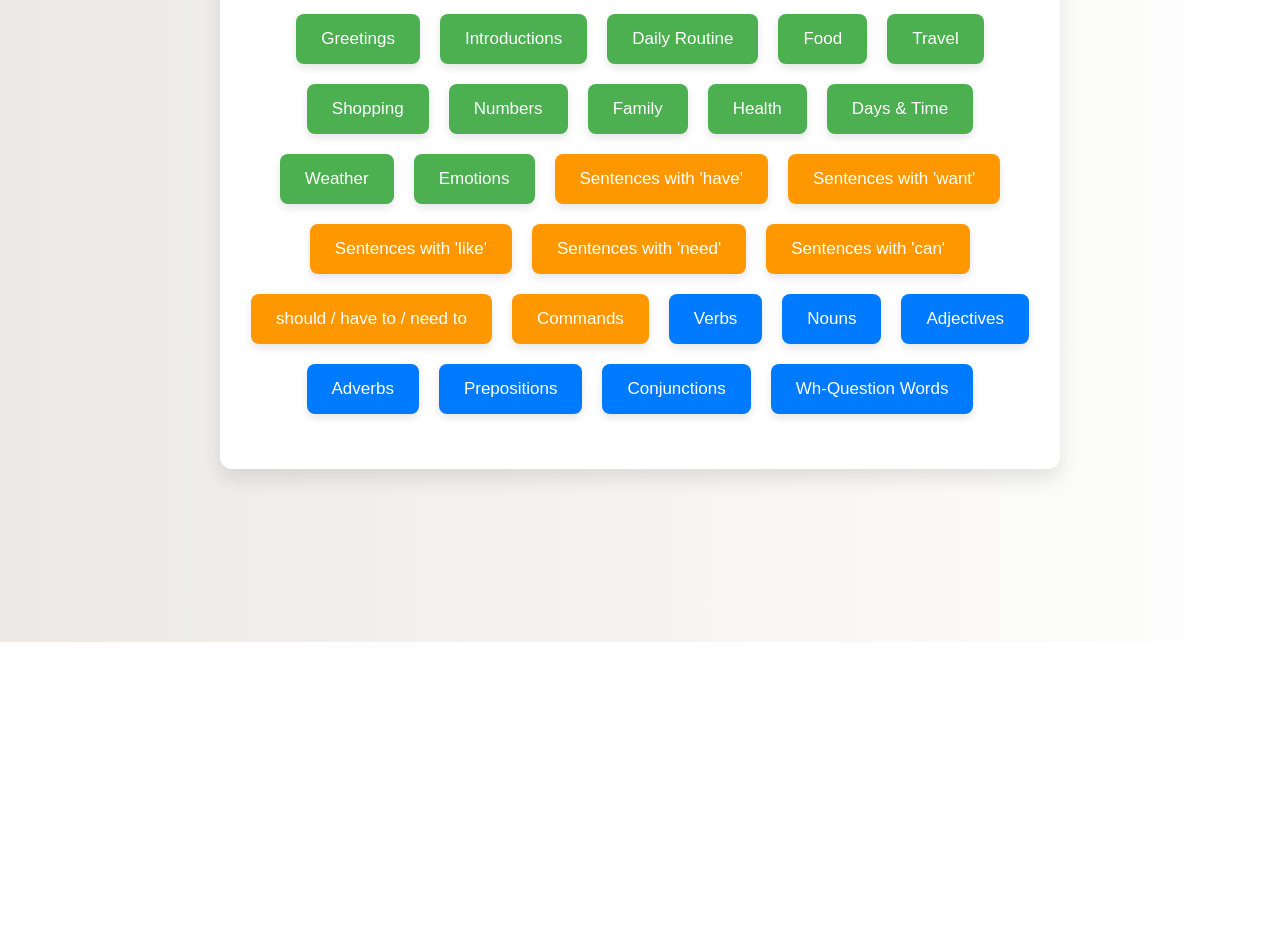
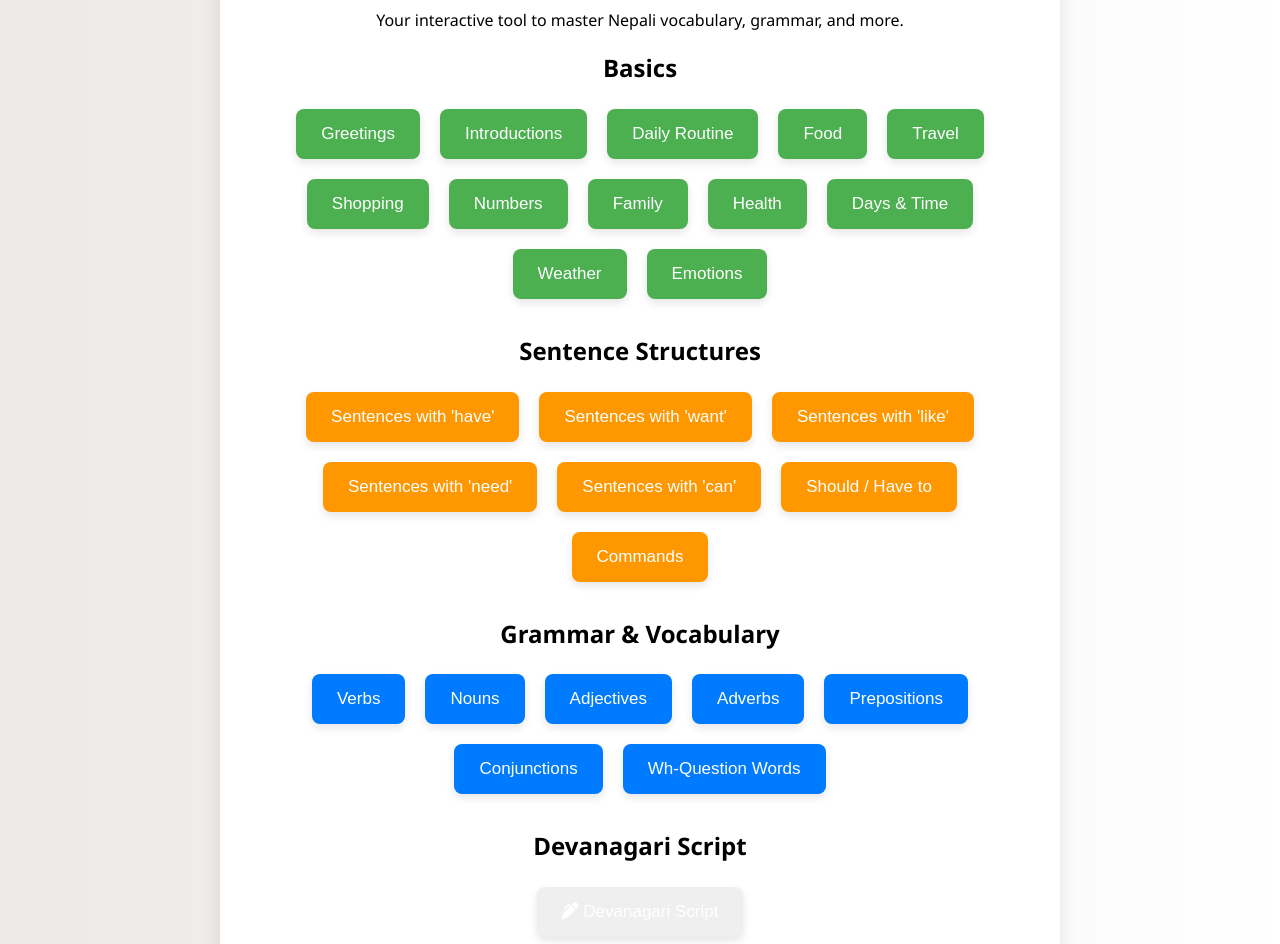
Before and after one commit to sagartamang03/eng-nepali-flashcards, a plain HTML site: page index.html in a window 1280 px wide. Shown: the part 158-1102 px from the top of the page. Before the commit the page ends 800 px from the top, so only its background shows below. Drawn offline with Linux system fonts and the light colour scheme.

Commit message:
Update index.html

```diff
--- a/index.html
+++ b/index.html
@@ -1,54 +1,75 @@
 <!DOCTYPE html>
 <html lang="en">
 <head>
-  <meta charset="UTF-8">
-  <meta name="viewport" content="width=device-width, initial-scale=1.0">
-  <title>Nepali Language Flashcards</title>
-  <link rel="stylesheet" href="style.css">
+  <meta charset="UTF-8" />
+  <meta name="viewport" content="width=device-width, initial-scale=1.0" />
+  <title>Nepali Flashcards</title>
+  <link rel="stylesheet" href="style.css" />
+  <link href="https://fonts.googleapis.com/css2?family=Poppins:wght@400;600;700&display=swap" rel="stylesheet" />
+  <link rel="stylesheet" href="https://cdnjs.cloudflare.com/ajax/libs/font-awesome/6.0.0-beta3/css/all.min.css" />
 </head>
 <body>
+  <div class="container">
+    <header>
+      <h1>Nepali Language Flashcards</h1>
+      <p class="subtitle">Your interactive tool to master Nepali vocabulary, grammar, and more.</p>
+    </header>
 
-  <div class="container">
-    <h1>Nepali Language Flashcards</h1>
+    <div id="topic-selection">
+      <div class="topic-section">
+        <h2 class="topic-title">Basics</h2>
+        <div class="topics">
+          <button class="topic-button basic-topic" onclick="showTopic('greetings')">Greetings</button>
+          <button class="topic-button basic-topic" onclick="showTopic('introductions')">Introductions</button>
+          <button class="topic-button basic-topic" onclick="showTopic('routine')">Daily Routine</button>
+          <button class="topic-button basic-topic" onclick="showTopic('food')">Food</button>
+          <button class="topic-button basic-topic" onclick="showTopic('travel')">Travel</button>
+          <button class="topic-button basic-topic" onclick="showTopic('shopping')">Shopping</button>
+          <button class="topic-button basic-topic" onclick="showTopic('numbers')">Numbers</button>
+          <button class="topic-button basic-topic" onclick="showTopic('family')">Family</button>
+          <button class="topic-button basic-topic" onclick="showTopic('health')">Health</button>
+          <button class="topic-button basic-topic" onclick="showTopic('daysAndTime')">Days & Time</button>
+          <button class="topic-button basic-topic" onclick="showTopic('weather')">Weather</button>
+          <button class="topic-button basic-topic" onclick="showTopic('emotions')">Emotions</button>
+        </div>
+      </div>
 
-    <div id="topic-selection" class="topics">
-        <button class="basic-topic" onclick="showTopic('greetings')">Greetings</button>
-        <button class="basic-topic" onclick="showTopic('introductions')">Introductions</button>
-        <button class="basic-topic" onclick="showTopic('routine')">Daily Routine</button>
-        <button class="basic-topic" onclick="showTopic('food')">Food</button>
-        <button class="basic-topic" onclick="showTopic('travel')">Travel</button>
-        <button class="basic-topic" onclick="showTopic('shopping')">Shopping</button>
-        <button class="basic-topic" onclick="showTopic('numbers')">Numbers</button>
-        <button class="basic-topic" onclick="showTopic('family')">Family</button>
-        <button class="basic-topic" onclick="showTopic('health')">Health</button>
-        <button class="basic-topic" onclick="showTopic('daysAndTime')">Days & Time</button>
-        <button class="basic-topic" onclick="showTopic('weather')">Weather</button>
-        <button class="basic-topic" onclick="showTopic('emotions')">Emotions</button>
+      <div class="topic-section">
+        <h2 class="topic-title">Sentence Structures</h2>
+        <div class="topics">
+          <button class="topic-button sentence-topic" onclick="showTopic('haveSentences')">Sentences with 'have'</button>
+          <button class="topic-button sentence-topic" onclick="showTopic('wantSentences')">Sentences with 'want'</button>
+          <button class="topic-button sentence-topic" onclick="showTopic('likeSentences')">Sentences with 'like'</button>
+          <button class="topic-button sentence-topic" onclick="showTopic('needSentences')">Sentences with 'need'</button>
+          <button class="topic-button sentence-topic" onclick="showTopic('canSentences')">Sentences with 'can'</button>
+          <button class="topic-button sentence-topic" onclick="showTopic('shouldHaveTo')">Should / Have to</button>
+          <button class="topic-button sentence-topic" onclick="showTopic('commands')">Commands</button>
+        </div>
+      </div>
 
-        <button class="sentence-topic" onclick="showTopic('haveSentences')">Sentences with 'have'</button>
-        <button class="sentence-topic" onclick="showTopic('wantSentences')">Sentences with 'want'</button>
-        <button class="sentence-topic" onclick="showTopic('likeSentences')">Sentences with 'like'</button>
-        <button class="sentence-topic" onclick="showTopic('needSentences')">Sentences with 'need'</button>
-        <button class="sentence-topic" onclick="showTopic('canSentences')">Sentences with 'can'</button>
-        <button class="sentence-topic" onclick="showTopic('shouldHaveTo')">should / have to / need to</button>
-        <button class="sentence-topic" onclick="showTopic('commands')">Commands</button>
+      <div class="topic-section">
+        <h2 class="topic-title">Grammar & Vocabulary</h2>
+        <div class="topics">
+          <button class="topic-button grammar-topic" onclick="showTopic('verbs')">Verbs</button>
+          <button class="topic-button grammar-topic" onclick="showTopic('nouns')">Nouns</button>
+          <button class="topic-button grammar-topic" onclick="showTopic('adjectives')">Adjectives</button>
+          <button class="topic-button grammar-topic" onclick="showTopic('adverbs')">Adverbs</button>
+          <button class="topic-button grammar-topic" onclick="showTopic('prepositions')">Prepositions</button>
+          <button class="topic-button grammar-topic" onclick="showTopic('conjunctions')">Conjunctions</button>
+          <button class="topic-button grammar-topic" onclick="showTopic('questionWords')">Wh-Question Words</button>
+        </div>
+      </div>
 
-        <button class="grammar-topic" onclick="showTopic('verbs')">Verbs</button>
-        <button class="grammar-topic" onclick="showTopic('nouns')">Nouns</button>
-        <button class="grammar-topic" onclick="showTopic('adjectives')">Adjectives</button>
-        <button class="grammar-topic" onclick="showTopic('adverbs')">Adverbs</button>
-        <button class="grammar-topic" onclick="showTopic('prepositions')">Prepositions</button>
-        <button class="grammar-topic" onclick="showTopic('conjunctions')">Conjunctions</button>
-        <button class="grammar-topic" onclick="showTopic('questionWords')">Wh-Question Words</button>
-
+      <div class="topic-section">
+        <h2 class="topic-title">Devanagari Script</h2>
+        <div class="topics">
+          <button class="topic-button script-topic" onclick="showTopic('devanagariScript')"><i class="fas fa-pen-alt"></i> Devanagari Script</button>
+        </div>
+      </div>
     </div>
 
-    <button id="back-to-topics" class="back-button" onclick="goBackToTopics()" style="display: none;">
-      ← Back to Topics
-    </button>
-
-    <div id="flashcards" class="flashcards">
-      </div>
+    <button id="back-to-topics" class="back-button hidden" onclick="goBackToTopics()">← Back to Topics</button>
+    <div id="flashcards" class="flashcards"></div>
   </div>
 
   <script src="script.js"></script>
```
